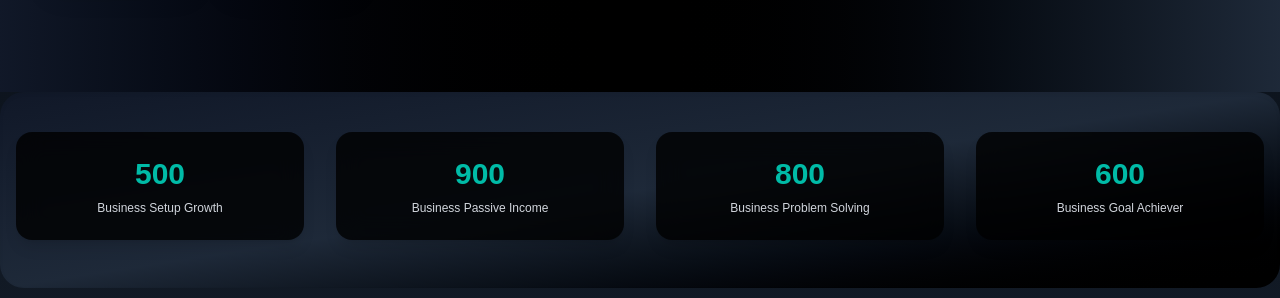
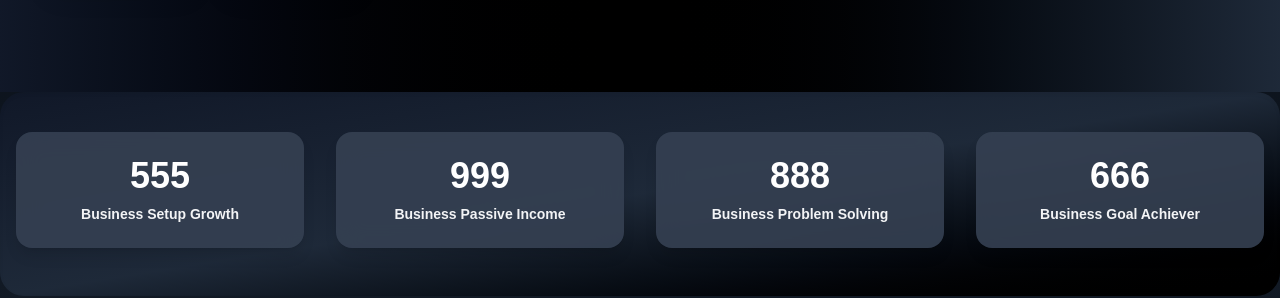
Before and after one commit to SuperEnergy10/Blog_Laravel_NextJs_Frontend, a Next.js app: page /contact in a window 1280 px wide. Shown: the part 1500-1798 px from the top of the page. Built offline with nearby package versions, Linux system fonts and the light colour scheme; no server answers.

Commit message:
Update Counter.jsx

```diff
--- a/src/components/Section/Counter.jsx
+++ b/src/components/Section/Counter.jsx
@@ -1,15 +1,13 @@
 import React from "react";
 
 const Counter = ({ about = {}, classname }) => {
-  // Giá trị mặc định nếu about không có đủ dữ liệu
   const defaultData = {
-    setup_growth: 500,
-    passive_income: 900,
-    problem_solving: 800,
-    goal_achiever: 600,
+    setup_growth: 555,
+    passive_income: 999,
+    problem_solving: 888,
+    goal_achiever: 666,
   };
 
-  // Dữ liệu hiển thị (ưu tiên from `about`, fallback to default)
   const data = {
     setup_growth: about?.setup_growth ?? defaultData.setup_growth,
     passive_income: about?.passive_income ?? defaultData.passive_income,
@@ -17,7 +15,6 @@ const Counter = ({ about = {}, classname }) => {
     goal_achiever: about?.goal_achiever ?? defaultData.goal_achiever,
   };
 
-  // Danh sách các chỉ số
   const items = [
     { count: data.setup_growth, label: "Business Setup Growth" },
     { count: data.passive_income, label: "Business Passive Income" },
@@ -36,13 +33,13 @@ const Counter = ({ about = {}, classname }) => {
             return (
               <div
                 key={index}
-                className="bg-black/80 backdrop-blur-md p-6 rounded-2xl flex flex-col items-center shadow-lg hover:shadow-2xl hover:scale-105 transition-all duration-300"
+                className="bg-gray-700/90 backdrop-blur-md p-6 rounded-2xl flex flex-col items-center shadow-lg hover:shadow-2xl hover:scale-105 transition-all duration-300"
               >
-                <div className="count-block flex items-center text-3xl font-bold text-teal-500">
+                <div className="count-block flex items-center text-4xl font-extrabold text-white">
                   <div className="counter">{displayCount}</div>
-                  {showK && <span className="ml-1 text-xl">k</span>}
+                  {showK && <span className="ml-1 text-2xl">k</span>}
                 </div>
-                <div className="text-xs text-gray-300 mt-2 text-center font-medium">
+                <div className="text-sm text-gray-100 mt-2 text-center font-semibold">
                   {item.label}
                 </div>
               </div>
```
